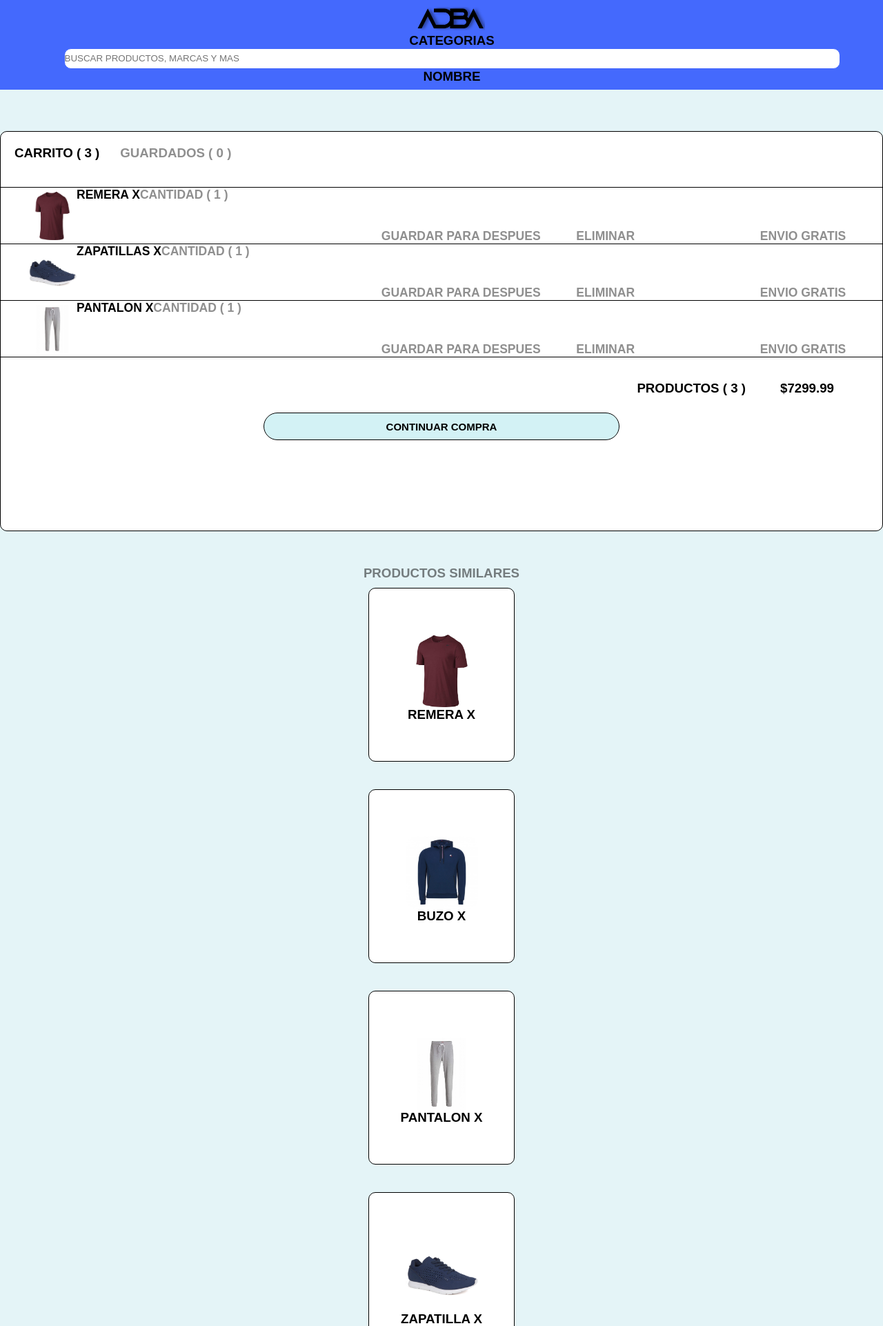
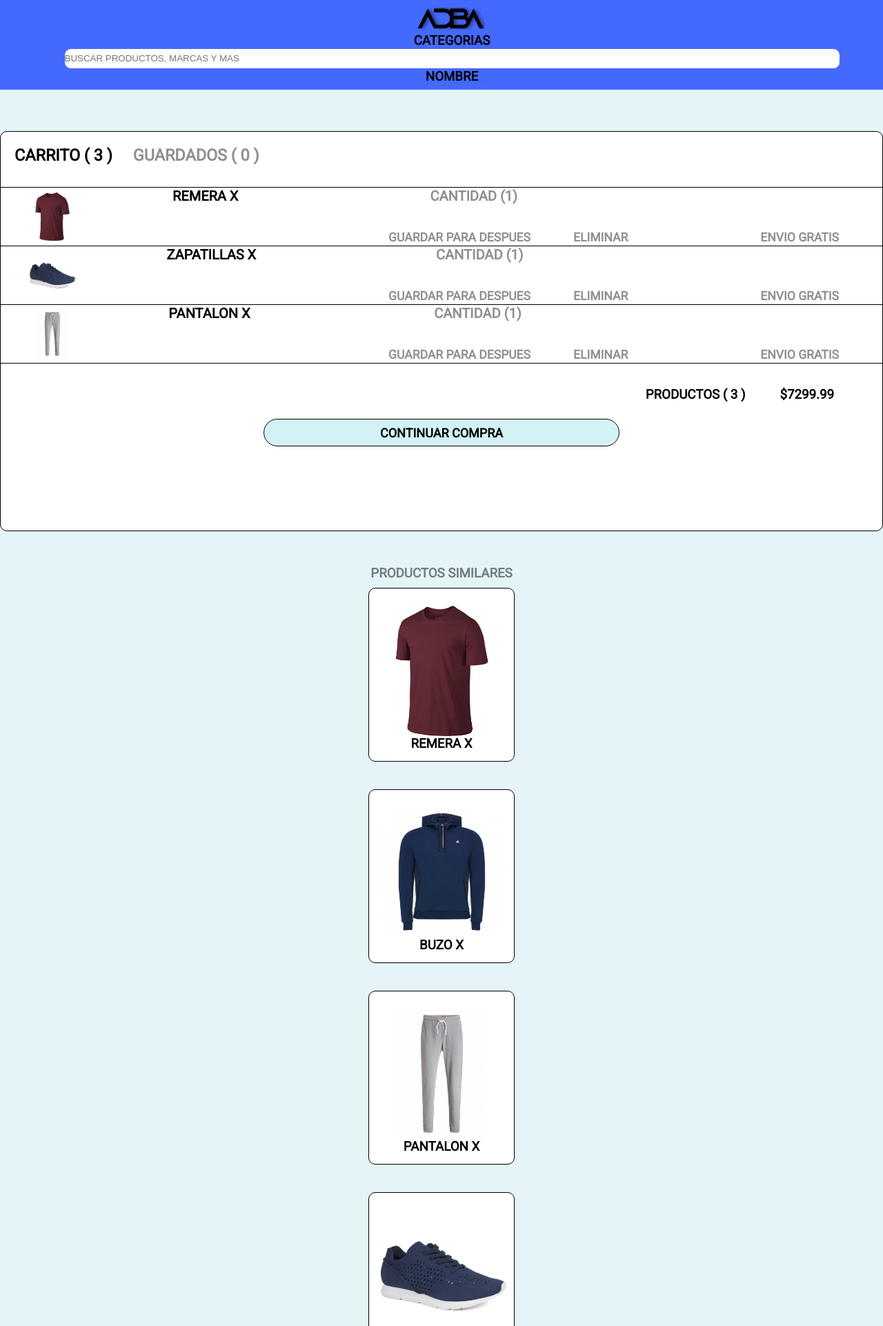
Before and after one commit to ricardoangelbustos/ecommerce-sprint1, a PHP site: page /cart.html in a window 1280 px wide. Shown: the top 1922 px of the page at 69% size. Run offline with PHP 8.4, Linux system fonts and the light colour scheme; some libraries are stand-ins or nearby versions.

Commit message:
Cambio de fuente: cart

```diff
--- a/cart.html
+++ b/cart.html
@@ -60,7 +60,7 @@
                             REMERA X
                         </h3>
                         <h3 class="grey">
-                            CANTIDAD ( 1 )
+                            CANTIDAD (1)
                         </h3>
                     </div>
                     <div class="item-property">
@@ -89,7 +89,7 @@
                             ZAPATILLAS X
                         </h3>
                         <h3 class="grey">
-                            CANTIDAD ( 1 )
+                            CANTIDAD (1)
                         </h3>
                     </div>
                     <div class="item-property">
@@ -118,7 +118,7 @@
                             PANTALON X
                         </h3>
                         <h3 class="grey">
-                            CANTIDAD ( 1 )
+                            CANTIDAD (1)
                         </h3>
                     </div>
                     <div class="item-property">
--- a/css/style-cart.css
+++ b/css/style-cart.css
@@ -7,7 +7,6 @@ body{
   height:auto;
 }
 .container{
-    font-family: Arial, Helvetica, sans-serif;
     /* margin: 0 auto; */
     width: 100%;
     height: auto;
@@ -24,6 +23,7 @@ body{
     padding-left: 20px;
     box-sizing: border-box;
     color: white;
+    font-family: 'Roboto', sans-serif;
 }
 .logo img{
     width: 100px;
@@ -82,10 +82,14 @@ body{
 .active{
     margin-left: 20px;
     margin-top: 20px;
+    font-family: 'Roboto', sans-serif;
+    font-size: 20px;
 }
 .saved{
     margin-left: 30px;
     margin-top: 20px;
+    font-family: 'Roboto', sans-serif;
+    font-size: 20px;
 }
 .separator{
     background-color: black;
@@ -107,13 +111,15 @@ body{
 .item-quantity{
     display: flex;
     margin-bottom: 60px;
-    width: 20%;
+    width: 30%;
     height: auto;
     font-size: 15px;
 }
 .item-quantity h3{
-    margin: : 0 auto;
+    margin: 0 auto;
     justify-content: space-evenly;
+    font-family: 'Roboto', sans-serif;
+    font-size: 20px;
 }
 .item-property{
     display: flex;
@@ -127,6 +133,7 @@ body{
 }
 .item-property h3{
     margin-left: 49px;
+    font-family: 'Roboto', sans-serif;
 }
 .delete{
     margin-right: 130px;
@@ -149,8 +156,9 @@ body{
     position: relative;
     bottom: -10px;
     left: 650px;
+    font-family: 'Roboto', sans-serif;
     font-weight: 800;
-    font-size: 15px;
+    font-size: 18px;
 }
 
 .total{
@@ -163,16 +171,17 @@ body{
 .total h3{
     margin-left: 50px;
     margin-top: 20px;
+    font-family: 'Roboto', sans-serif;
 }
 /*FINALIZA SECTION CARRITO PRINCIPAL*/
 .similar-title{
     text-align: center;
     color: #747c7e;
+    font-family: 'Roboto', sans-serif;
 }
 /*INICIA SECTION SIMILAR*/
 .similar{
     /* background-color: darkgoldenrod; */
-
     margin: 0 auto;
     width: 90%;
     height: 300px;
@@ -193,8 +202,11 @@ body{
     align-items: center;
     border: 1px solid black;
 }
+.similar-product h3{
+    font-family: 'Roboto', sans-serif;
+}
 .similar-product img{
-    width: 50%;
+    width: 90%;
     height: auto;
     /* height: 190px; */
     margin-top: 10px;
```
Also changed, not shown: other parts of css/style-cart.css (+22 -3 lines).
